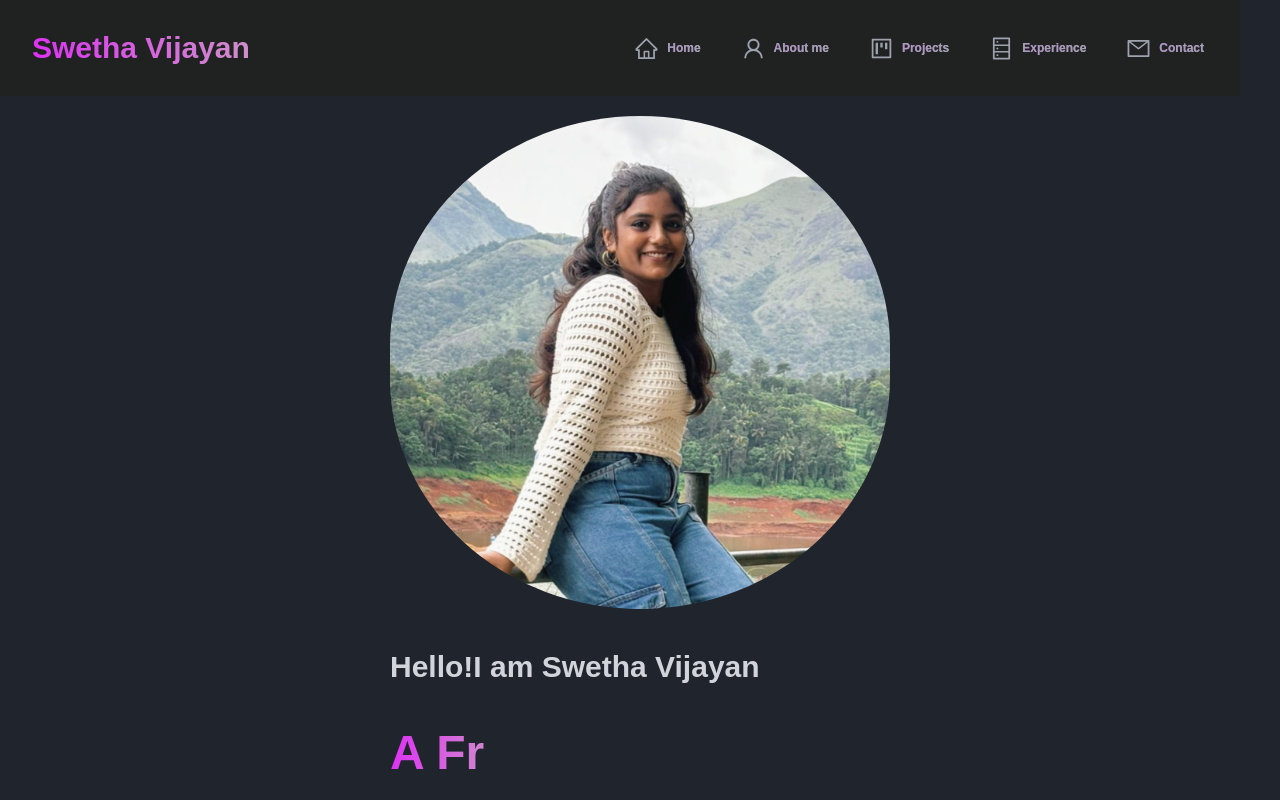
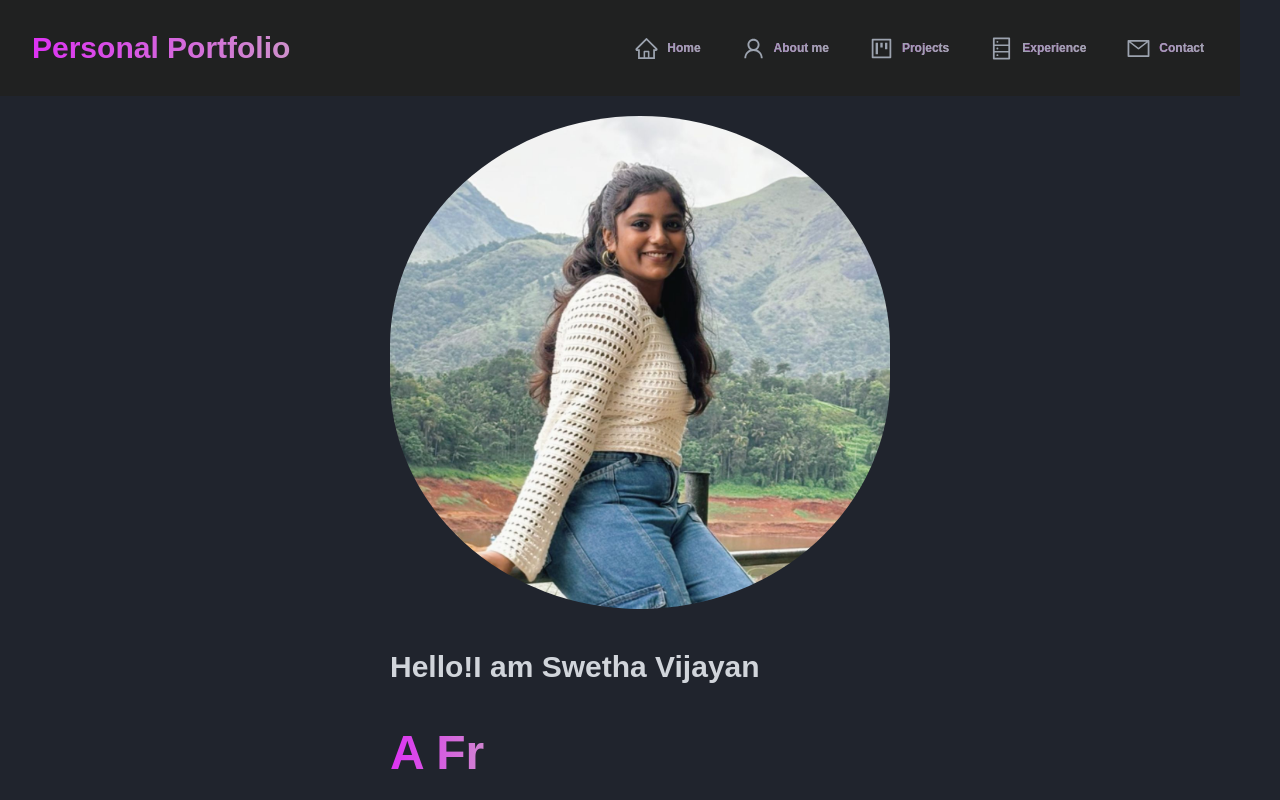
Before and after one commit to SwethaVijayan08/my-personal-portfolio, a React (Create React App) app: page / in a window 1280 px wide. Shown: the top 800 px of the page. Built offline with nearby package versions, Linux system fonts and the light colour scheme.

Commit message:
first stepo of simple changes in contant

```diff
--- a/src/components/Navbar.jsx
+++ b/src/components/Navbar.jsx
@@ -15,7 +15,7 @@ const Navbar = () => {
     return(
         <div className="text-gray-400 flex justify-between items-center max-w-[1240px] mx-auto h-24 px-4 text-lg fixed w-full bg-[#202121] z-50">
 
-            <h1 className="text-3xl font-bold primary-color ml-4">Swetha Vijayan
+            <h1 className="text-3xl font-bold primary-color ml-4">Personal Portfolio
             </h1>
             <ul className="hidden md:flex">
                 <li className="p-5"><a href="#home" className="flex items-center"><AiOutlineHome size={25} /><span className="ml-2 text-gray-400 text-xs">Home</span></a></li>
@@ -31,7 +31,7 @@ const Navbar = () => {
             <div className={nav ?'text-gray-300 fixed h-full left-0 top-0 w[60%] border-r border-r-gray-900 bg-[#202121] ease-in-out duration-500'
                 :"fixed left-[-100%]"}>
 
-            <h1 className="text-3xl primary-color m-4">Swetha Vijayan
+            <h1 className="text-3xl primary-color m-4">Personal Portfolio
             </h1>
                 <ul className="flex md:hidden flex-col">
                     <li className="p-5"><a href="#home" className="flex items-center"><AiOutlineHome size={25} /><span className="ml-2 text-gray-400 text-xs">Home</span></a></li>
```
